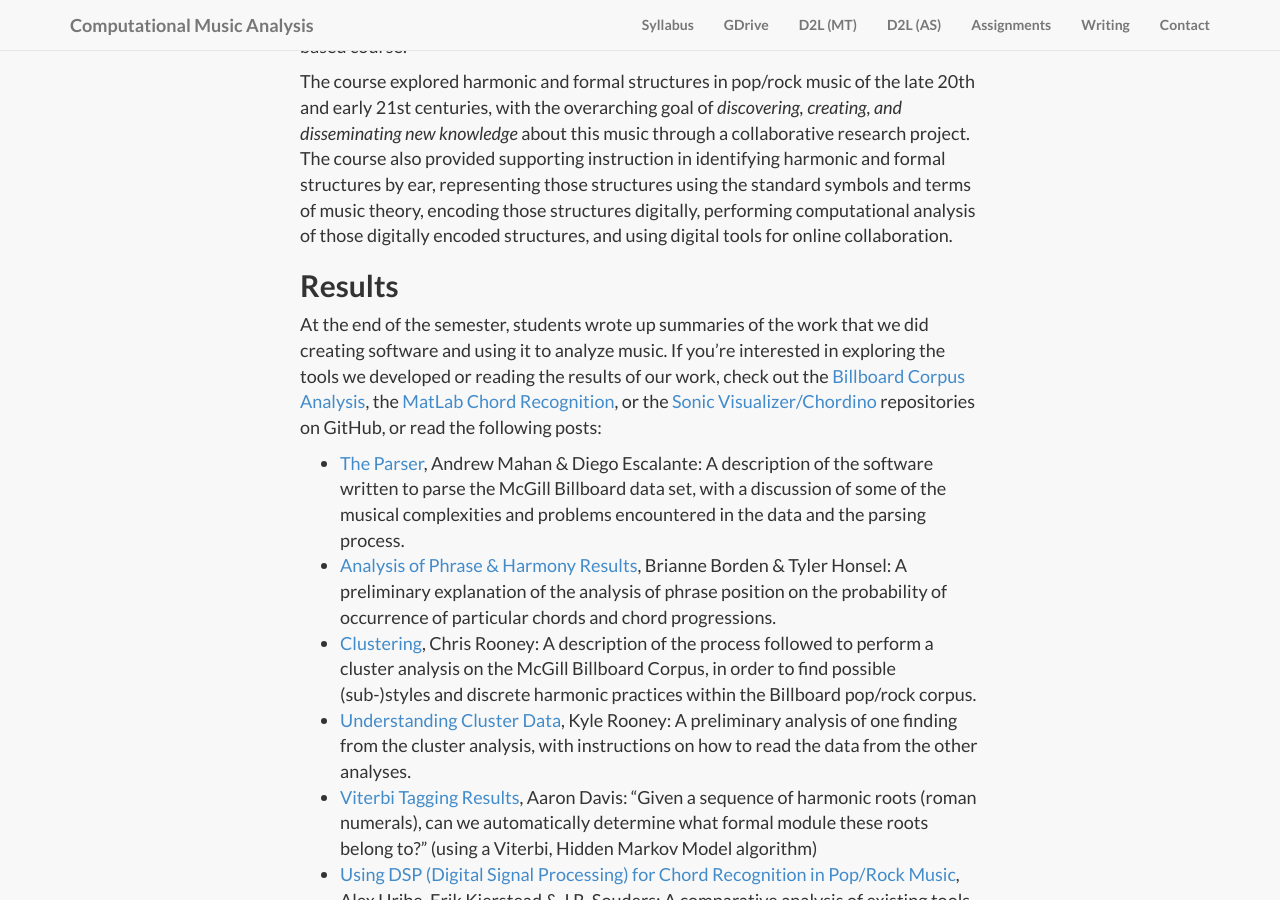
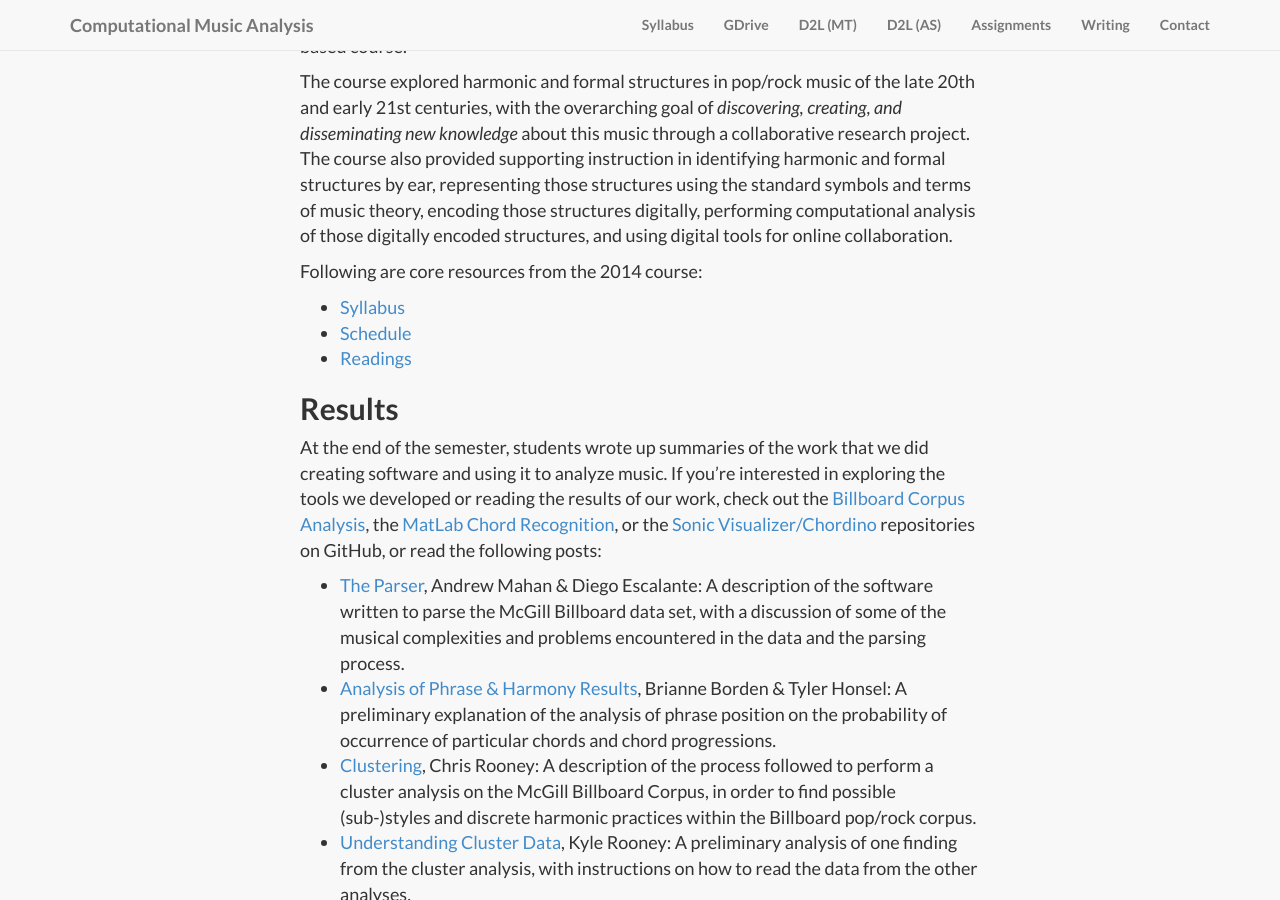
Before and after one commit to kshaffer/corpusmusic, a Jekyll site: the page built from results2014.md, in a window 1280 px wide and 900 px high, scrolled down 783 px. Built offline with Jekyll 4.4.1, drawn with Linux system fonts in a browser that asks for light colours; nearby versions of some CDN libraries; library files that are not in the unit come from our copies.

Commit message:
2014 archive

```diff
--- a/_posts/2015-05-11-Introduction.markdown
+++ b/_posts/2015-05-11-Introduction.markdown
@@ -4,5 +4,5 @@ image: drainSmall.jpg
 category: Services
 title: Getting started
 description: |
-  <p class="lead">Welcome to Computational Music Analysis! Please <a href="/introductions/">read these introductory notes</a> before we begin this course on May 9.<br/><br/>You also may be interested in seeing <a href="/results2014/">the results of class projects</a> from a previous offering of this course.</p>
+  <p class="lead">Welcome to Computational Music Analysis! Please <a href="/introductions/">read these introductory notes</a> before we begin this course on May 9.<br/><br/>You also may be interested in seeing <a href="/results2014/">the materials and project results</a> from a previous offering of this course in May 2014.</p>
 ---
--- a/results2014.md
+++ b/results2014.md
@@ -9,16 +9,24 @@ image: drain.jpg
 
 The course explored harmonic and formal structures in pop/rock music of the late 20th and early 21st centuries, with the overarching goal of *discovering, creating, and disseminating new knowledge* about this music through a collaborative research project. The course also provided supporting instruction in identifying harmonic and formal structures by ear, representing those structures using the standard symbols and terms of music theory, encoding those structures digitally, performing computational analysis of those digitally encoded structures, and using digital tools for online collaboration.
 
+Following are core resources from the 2014 course:
+
+- [Syllabus](syllabus2014)
+- [Schedule](schedule2014)
+- [Readings](readings2014)
+
+
+
 ## Results ##
 
 At the end of the semester, students wrote up summaries of the work that we did creating software and using it to analyze music. If you're interested in exploring the tools we developed or reading the results of our work, check out the [Billboard Corpus Analysis](https://github.com/corpusmusic/billboardcorpus), the [MatLab Chord Recognition](https://github.com/corpusmusic/chordRecognition), or the [Sonic Visualizer/Chordino](https://github.com/corpusmusic/dsp_chordino) repositories on GitHub, or read the following posts:
 
-- [The Parser]({{ root_url }}/results/TheParser.html), Andrew Mahan & Diego Escalante: A description of the software written to parse the McGill Billboard data set, with a discussion of some of the musical complexities and problems encountered in the data and the parsing process.
-- [Analysis of Phrase & Harmony Results]({{ root_url }}/results/PhraseHarmony.html), Brianne Borden & Tyler Honsel: A preliminary explanation of the analysis of phrase position on the probability of occurrence of particular chords and chord progressions.
-- [Clustering]({{ root_url }}/results/Clustering.html), Chris Rooney: A description of the process followed to perform a cluster analysis on the McGill Billboard Corpus, in order to find possible (sub-)styles and discrete harmonic practices within the Billboard pop/rock corpus.
-- [Understanding Cluster Data]({{ root_url }}/results/UnderstandingClusterData.html), Kyle Rooney: A preliminary analysis of one finding from the cluster analysis, with instructions on how to read the data from the other analyses.
-- [Viterbi Tagging Results]({{ root_url }}/results/ViterbiTaggingResults.html), Aaron Davis: "Given a sequence of harmonic roots (roman numerals), can we automatically determine what formal module these roots belong to?" (using a Viterbi, Hidden Markov Model algorithm)
-- [Using DSP (Digital Signal Processing) for Chord Recognition in Pop/Rock Music]({{ root_url }}/results/DSPChordRecognition.html), Alex Uribe, Erik Kierstead & J.R. Souders: A comparative analysis of existing tools for audio signal processing, with results and discussion of an in-depth analysis of a small test corpus using Sonic Visualizer & Chordino.
-- Automated chord recognition using Machine Learning techniques: [Part 1]({{ root_url }}/results/MachineLearningPt1.html) \| [Part 2]({{ root_url }}/results/MachineLearningPt2.html), Esther Vasiete: A comparative analysis of several MatLab-based tools for audio signal processing, with results and discussion of an in-depth analysis of a small test corpus using several high-performing toolkits.
+- [The Parser]({{ root_url }}/results/TheParser), Andrew Mahan & Diego Escalante: A description of the software written to parse the McGill Billboard data set, with a discussion of some of the musical complexities and problems encountered in the data and the parsing process.
+- [Analysis of Phrase & Harmony Results]({{ root_url }}/results/PhraseHarmony), Brianne Borden & Tyler Honsel: A preliminary explanation of the analysis of phrase position on the probability of occurrence of particular chords and chord progressions.
+- [Clustering]({{ root_url }}/results/Clustering), Chris Rooney: A description of the process followed to perform a cluster analysis on the McGill Billboard Corpus, in order to find possible (sub-)styles and discrete harmonic practices within the Billboard pop/rock corpus.
+- [Understanding Cluster Data]({{ root_url }}/results/UnderstandingClusterData), Kyle Rooney: A preliminary analysis of one finding from the cluster analysis, with instructions on how to read the data from the other analyses.
+- [Viterbi Tagging Results]({{ root_url }}/results/ViterbiTaggingResults), Aaron Davis: "Given a sequence of harmonic roots (roman numerals), can we automatically determine what formal module these roots belong to?" (using a Viterbi, Hidden Markov Model algorithm)
+- [Using DSP (Digital Signal Processing) for Chord Recognition in Pop/Rock Music]({{ root_url }}/results/DSPChordRecognition), Alex Uribe, Erik Kierstead & J.R. Souders: A comparative analysis of existing tools for audio signal processing, with results and discussion of an in-depth analysis of a small test corpus using Sonic Visualizer & Chordino.
+- Automated chord recognition using Machine Learning techniques: [Part 1]({{ root_url }}/results/MachineLearningPt1) \| [Part 2]({{ root_url }}/results/MachineLearningPt2), Esther Vasiete: A comparative analysis of several MatLab-based tools for audio signal processing, with results and discussion of an in-depth analysis of a small test corpus using several high-performing toolkits.
 
 Unless otherwise stated, all results materials are the sole property of the authors, copyright 2014, reproduced here by permission.
```
Also changed, not shown: readings2014.md (renamed from readings.md, +1 -1 lines), schedule2014.md (renamed from schedule.md, +1 -1 lines), syllabus2014.md (renamed from syllabus.md, +1 -1 lines), 1 other file.
